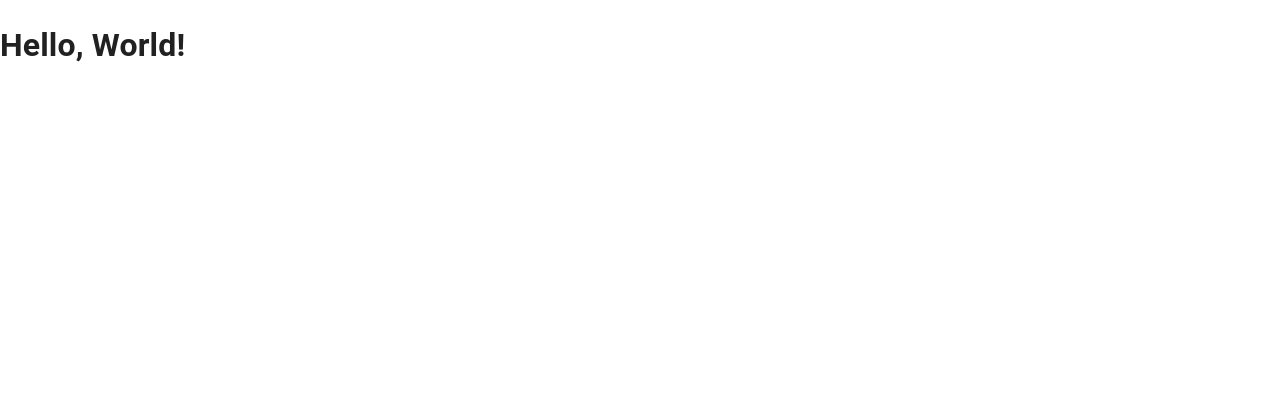
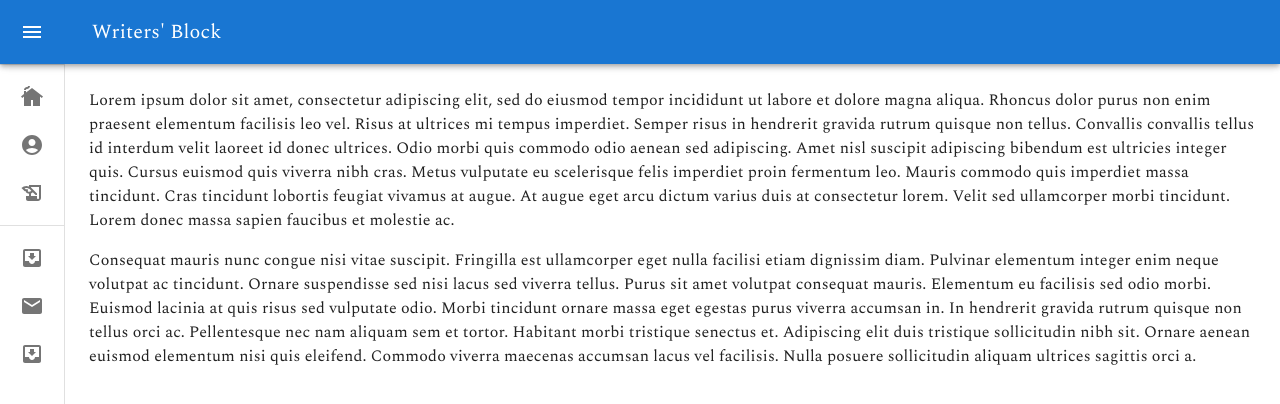
Before and after one commit to TarTelperion/startup, a React app: page / in a window 1280 px wide. Shown: the top 404 px of the page. Built offline with nearby package versions, Linux system fonts and the light colour scheme; the HTML template or start-up script is replaced by a standard one.

Commit message:
add account icon options

```diff
--- a/src/App.jsx
+++ b/src/App.jsx
@@ -1,5 +1,8 @@
 import React from 'react'
 import { createRoot } from 'react-dom/client'
 import Root from './Root'
+import MiniDrawer from './AppFrame'
+import '@fontsource/spectral'
+import './styles.css'
 
-createRoot(document.getElementById('root')).render(<Root />)
+createRoot(document.getElementById('root')).render(<MiniDrawer />)
--- a/src/AppFrame.jsx
+++ b/src/AppFrame.jsx
@@ -17,7 +17,11 @@ import ListItemButton from '@mui/material/ListItemButton'
 import ListItemIcon from '@mui/material/ListItemIcon'
 import ListItemText from '@mui/material/ListItemText'
 import InboxIcon from '@mui/icons-material/MoveToInbox'
+import HistoryEduIcon from '@mui/icons-material/HistoryEdu'
+import CottageIcon from '@mui/icons-material/Cottage'
 import MailIcon from '@mui/icons-material/Mail'
+import AccountCircleIcon from '@mui/icons-material/AccountCircle'
+import '@fontsource/spectral'
 
 const drawerWidth = 240
 
@@ -116,7 +120,7 @@ export default function MiniDrawer() {
             <MenuIcon />
           </IconButton>
           <Typography variant="h6" noWrap component="div">
-            Mini variant drawer
+            Writers' Block
           </Typography>
         </Toolbar>
       </AppBar>
@@ -132,7 +136,7 @@ export default function MiniDrawer() {
         </DrawerHeader>
         <Divider />
         <List>
-          {['Inbox', 'Starred', 'Send email', 'Drafts'].map((text, index) => (
+          {['Home', 'User', 'Create'].map((text, index) => (
             <ListItem key={text} disablePadding sx={{ display: 'block' }}>
               <ListItemButton
                 sx={{
@@ -148,7 +152,13 @@ export default function MiniDrawer() {
                     justifyContent: 'center',
                   }}
                 >
-                  {index % 2 === 0 ? <InboxIcon /> : <MailIcon />}
+                  {index === 0 ? (
+                    <CottageIcon />
+                  ) : index === 1 ? (
+                    <AccountCircleIcon />
+                  ) : (
+                    <HistoryEduIcon />
+                  )}
                 </ListItemIcon>
                 <ListItemText primary={text} sx={{ opacity: open ? 1 : 0 }} />
               </ListItemButton>
--- a/src/styles.css
+++ b/src/styles.css
@@ -1,13 +1,13 @@
 * {
-    font-family: 'Spectral', sans-serif;
+  font-family: 'Spectral', sans-serif !important;
 }
 .Mui-selected {
-    font-family: 'Spectral', sans-serif !important;
-    color: #52796f;
+  font-family: 'Spectral', sans-serif !important;
+  color: #52796f;
 }
 .Mui-selected svg {
-    color: #52796f;
+  color: #52796f;
 }
 .css-8je8zh-MuiTouchRipple-root {
-    color: #84a98c;
+  color: #84a98c;
 }
```
